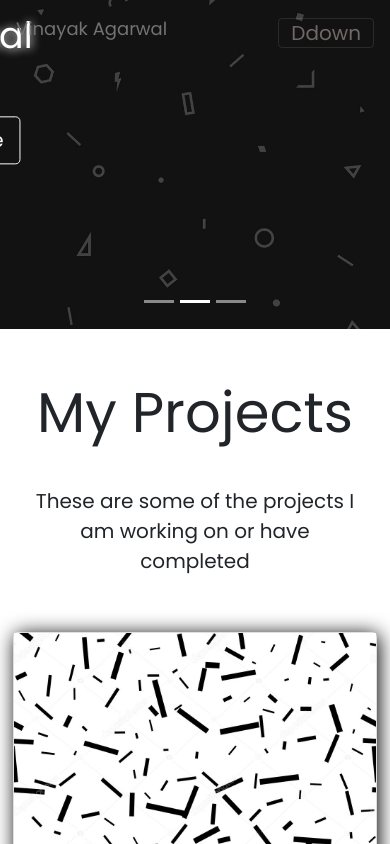
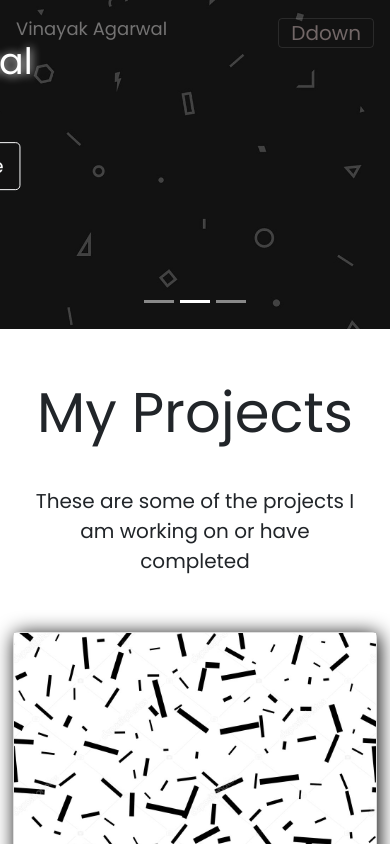
Before and after one commit to VinayakAgarwal4444/vinayakagarwal4444.github.io, a plain HTML site: page index.html in a window 390 px wide. Drawn offline with nearby package versions, Linux system fonts and the light colour scheme.

Commit message:
update 4.5

```diff
--- a/style.css
+++ b/style.css
@@ -228,7 +228,7 @@ button:hover {
   .carousel-caption {
     position: absolute;
     top: 50%;
-    transform: translateY(-10%);
+    transform: translateY(-1%);
     font-size: 65%;
   }
 
```
